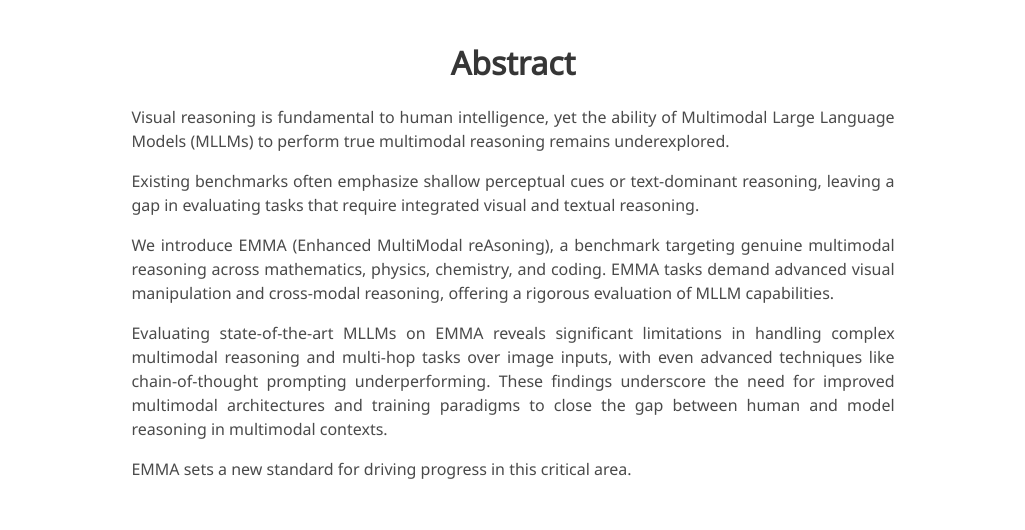
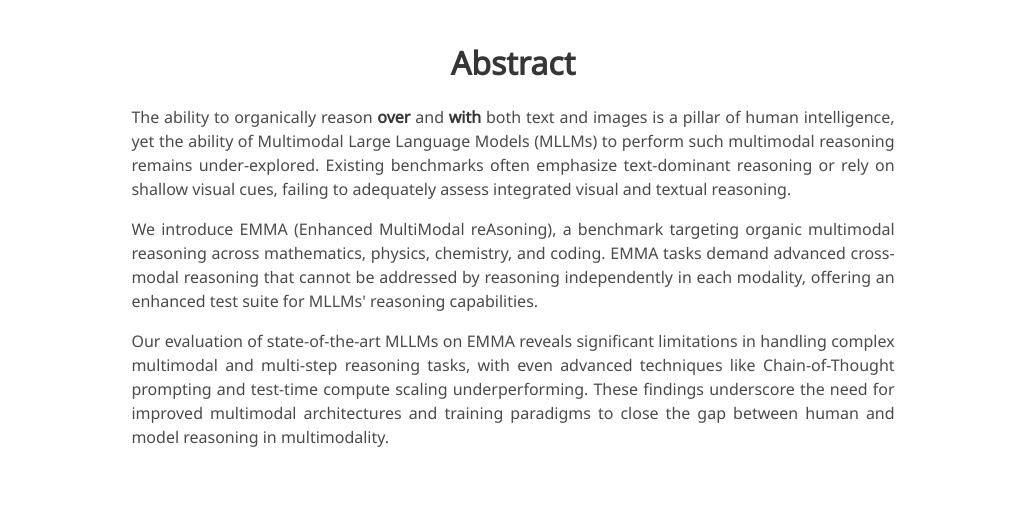
Before and after one commit to emma-benchmark/emma-benchmark.github.io, a plain HTML site: page index.html in a window 1280 px wide. Shown: the part 979-1509 px from the top of the page, without its empty margins (127-1152 px from the left). Drawn offline with nearby package versions, Linux system fonts and the light colour scheme; some icons are missing; a web font is replaced by a local one.

Commit message:
test_answer

```diff
--- a/index.html
+++ b/index.html
@@ -268,7 +268,6 @@
   </div>
 </section> -->
 
-
 <section class="section">
   <div class="container is-max-desktop">
     <!-- Abstract. -->
@@ -277,38 +276,21 @@
         <h2 class="title is-3">Abstract</h2>
         <div class="content has-text-justified">
           <p>
-            Visual reasoning is fundamental to human intelligence, yet the ability of Multimodal Large Language Models (MLLMs) to perform true multimodal reasoning remains underexplored.
+            The ability to organically reason <strong>over</strong> and <strong>with</strong> both text and images is a pillar of human intelligence, yet the ability of Multimodal Large Language Models (MLLMs) to perform such multimodal reasoning remains under-explored.
+            Existing benchmarks often emphasize text-dominant reasoning or rely on shallow visual cues, failing to adequately assess integrated visual and textual reasoning.
           </p>
           <p>
-            Existing benchmarks often emphasize shallow perceptual cues or text-dominant reasoning, leaving a gap in evaluating tasks that require integrated visual and textual reasoning.
+            We introduce EMMA (Enhanced MultiModal reAsoning), a benchmark targeting organic multimodal reasoning across mathematics, physics, chemistry, and coding. EMMA tasks demand advanced cross-modal reasoning that cannot be addressed by reasoning independently in each modality, offering an enhanced test suite for MLLMs' reasoning capabilities.
           </p>
           <p>
-            We introduce EMMA (Enhanced MultiModal reAsoning), a benchmark targeting genuine multimodal reasoning across mathematics, physics, chemistry, and coding. EMMA tasks demand advanced visual manipulation and cross-modal reasoning, offering a rigorous evaluation of MLLM capabilities.
-          </p>
-          <p>
-            Evaluating state-of-the-art MLLMs on EMMA reveals significant limitations in handling complex multimodal reasoning and multi-hop tasks over image inputs, with even advanced techniques like chain-of-thought prompting underperforming. These findings underscore the need for improved multimodal architectures and training paradigms to close the gap between human and model reasoning in multimodal contexts.
-          </p>
-          <p>
-            EMMA sets a new standard for driving progress in this critical area.
+            Our evaluation of state-of-the-art MLLMs on EMMA reveals significant limitations in handling complex multimodal and multi-step reasoning tasks, with even advanced techniques like Chain-of-Thought prompting and test-time compute scaling underperforming. These findings underscore the need for improved multimodal architectures and training paradigms to close the gap between human and model reasoning in multimodality.
           </p>
         </div>
       </div>
     </div>
-    <!--/ Abstract. -->
-
-    <!-- Paper video. -->
-    <!-- <div class="columns is-centered has-text-centered">
-      <div class="column is-four-fifths">
-        <h2 class="title is-3">Video</h2>
-        <div class="publication-video">
-          <iframe src="https://www.youtube.com/embed/MrKrnHhk8IA?rel=0&amp;showinfo=0"
-                  frameborder="0" allow="autoplay; encrypted-media" allowfullscreen></iframe>
-        </div>
-      </div>
-    </div> -->
-    <!--/ Paper video. -->
   </div>
 </section>
+
 
 <section class="section" id="interactive-questions">
   <div class="container is-max-desktop">
```
